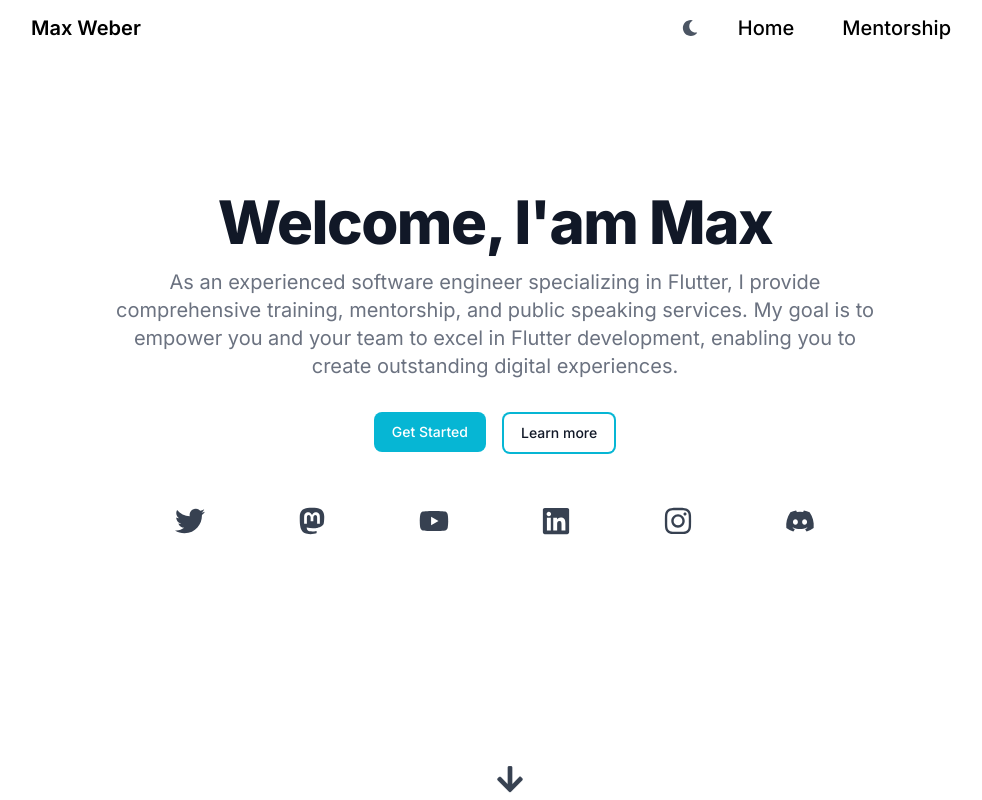
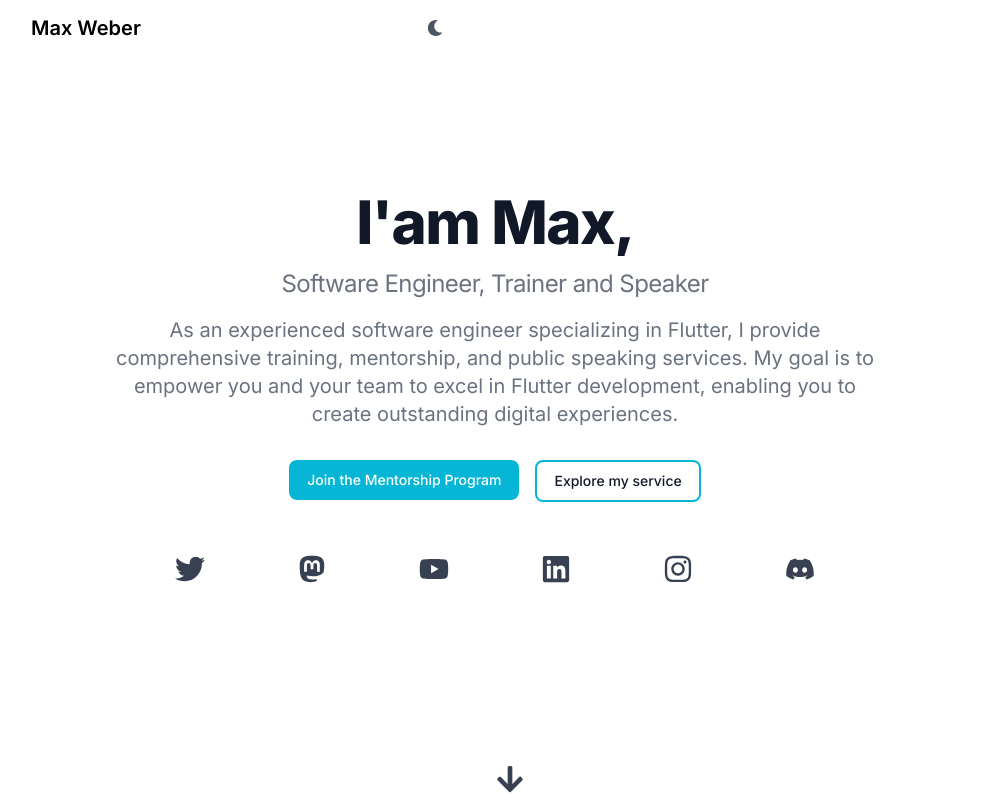
Before and after one commit to md-weber/website, a Next.js app: page / in a window 1280 px wide. Shown: the top 800 px of the page, without its empty margins (145-1127 px from the left). Built offline with nearby package versions, Linux system fonts and the light colour scheme.

Commit message:
[Feature] Cleaned up some parts of the website

```diff
--- a/src/app/mentorship/page.tsx
+++ b/src/app/mentorship/page.tsx
@@ -1,8 +1,77 @@
-import MentorshipTiers from "@/components/mentorship-tiers";
-export default function Mentorship() {
+'use client'
+import React from 'react';
+import {Button} from "flowbite-react";
+import Link from "next/link";
+
+const Mentorship = () => {
     return (
-        <>
-            <MentorshipTiers/>
-        </>
-    )
-}
+        <div className={"m-auto"}>
+            <h2 className="text-4xl font-semibold text-gray-800 dark:text-white">Mentorship Program</h2>
+
+            <section className="mt-6">
+                <h3 className="text-2xl font-semibold text-gray-800 dark:text-gray-200">A Special Welcome Note</h3>
+                <div className="mt-4">
+                    <iframe className={"aspect-video w-full lg:w-1/2"}
+                            src="https://www.youtube.com/embed/8nJpxM4TvH0"
+                            title="YouTube video player"
+                            allow="accelerometer; autoplay; clipboard-write; encrypted-media; gyroscope; picture-in-picture"
+                            allowFullScreen></iframe>
+                </div>
+            </section>
+
+            <section className="mt-6">
+                <h3 className="text-2xl font-semibold text-gray-800 dark:text-gray-200">Program Overview</h3>
+                <p className="my-2 text-gray-600 dark:text-gray-400">Welcome to the Full-Stack Mastery Program, a
+                    mentorship journey designed with you in mind.
+
+                    In this unique mentorship program, you&apos;ll be taken on an immersive journey to become a proficient
+                    Full Stack Developer under my guidance. As an industry expert with several years of experience
+                    across various programming frameworks and languages, my mission is to provide you with the tools,
+                    knowledge, and confidence to thrive in your career as a developer.
+                </p>
+
+                <h4 className="text-lg text-gray-800 dark:text-gray-200">What to Expect</h4>
+                <ul className="mt-2 text-gray-600 list-disc list-inside dark:text-gray-400">
+                    <li>Personalized Development Plan</li>
+                    <li>Regular One-on-One Sessions</li>
+                    <li>Real-World Coding Projects</li>
+                    <li>Continuous Feedback and Improvement</li>
+                </ul>
+                <p className={"mt-2 text-gray-600 dark:text-gray-400"}>
+                    Whether you&apos;re seeking to elevate your existing skills or making a career transition, this
+                    mentorship program is designed to set you on the path to success in the world of Full Stack
+                    Development.
+
+                    Together, let&apos;s embark on this exciting journey.
+                </p>
+            </section>
+
+
+            <section className="mt-6">
+                <h3 className="text-2xl font-semibold text-gray-800 dark:text-gray-200">Mentorship Program Packages</h3>
+                <p className="mt-2 text-gray-600 dark:text-gray-400">[Your Program Packages]</p>
+            </section>
+
+            <section className="mt-6">
+                <h3 className="text-2xl font-semibold text-gray-800 dark:text-gray-200">Testimonials</h3>
+                <p className="mt-2 text-gray-600">[Your Testimonials]</p>
+            </section>
+
+            <section className="mt-6">
+                <h3 className="text-2xl font-semibold text-gray-800 dark:text-gray-200">Frequently Asked Questions</h3>
+                <p className="mt-2 text-gray-600 dark:text-gray-400">[Your FAQs]</p>
+            </section>
+
+            <section className="mt-10">
+                <h3 className="text-2xl font-semibold text-gray-800 mb-2 dark:text-gray-200">Ready to Begin Your
+                    Journey?</h3>
+                <Link href={"https://flutterexplained.gumroad.com/l/ydgtfV"} target={"_blank"}>
+                    <Button className="w-full" gradientDuoTone={"cyanToBlue"}>
+                        Sign Up for the Program
+                    </Button></Link>
+            </section>
+        </div>
+    );
+};
+
+export default Mentorship;
--- a/src/app/page.tsx
+++ b/src/app/page.tsx
@@ -12,21 +12,24 @@ export default function Home() {
             description: "With my extensive experience in Flutter development, I provide bespoke training sessions tailored to your specific needs. It's always my goal to ensure your team gets the most out of every training session and comes away with a greater understanding of Flutter.",
             image: teaching,
             readMore: true,
-            readMoreButtonText: "Book a Training Session"
+            readMoreButtonText: "Book a Training Session",
+            readMoreLink: "/company-training"
         },
         {
             title: "Mentorship Program",
             description: "As part of my commitment to the Flutter community, I run a mentorship program offering one-on-one guidance and support. Whether you're new to Flutter or looking to take your skills to the next level, I'm here to guide you every step of the way.",
             image: mentoring,
             readMore: true,
-            readMoreButtonText: "Join the Mentorship Program"
+            readMoreButtonText: "Join the Mentorship Program",
+            readMoreLink: "/mentorship"
         },
         {
             title: "Public Speaker at Events",
             description: "Having spoken at a variety of events and conferences, I'm comfortable and experienced in conveying complex Flutter concepts to both small and large audiences. If you're looking for a speaker for your event, don't hesitate to reach out.",
             image: publicSpeakingImage,
             readMore: true,
-            readMoreButtonText: "Invite Me to Speak"
+            readMoreButtonText: "Invite Me to Speak",
+            readMoreLink: "/public-speaker"
         },
     ]
 
--- a/src/components/nav-bar.tsx
+++ b/src/components/nav-bar.tsx
@@ -1,4 +1,4 @@
-import {Button, Navbar} from "flowbite-react";
+import {Navbar} from "flowbite-react";
 import {FaMoon, FaSun} from "react-icons/fa";
 import Link from "next/link";
 
@@ -16,17 +16,19 @@ export default function NavBar(props: { toggleDarkMode: () => void, darkMode: bo
                         <FaMoon className={"text-gray-600"}/>}
                 </div>
                 <Navbar.Toggle/>
-                <Navbar.Collapse>
+
+            </div>
+            <Navbar.Collapse className={""}>
                 <Link href="/"
-                          className={"bg-blue-700 text-xl dark:text-gray-200 py-1 px-2 md:bg-transparent"}>
+                      className={"bg-blue-700 text-xl text-white py-1 px-2 md:bg-transparent"}>
                     <p> Home </p>
                 </Link>
                 <Link href={"/mentorship"}
-                          className={"bg-blue-700 text-xl dark:text-gray-200 py-1 px-2 md:bg-transparent"}>
+                      className={"bg-blue-700 text-xl text-white py-1 px-2 md:bg-transparent"}>
                     <p> Mentorship </p>
                 </Link>
             </Navbar.Collapse>
-            </div>
+
 
         </Navbar>
     )
--- a/src/components/page-header.tsx
+++ b/src/components/page-header.tsx
@@ -2,13 +2,24 @@ import React from "react";
 import {Button} from "flowbite-react";
 import SocialMediaIcons from "@/components/social-media-links";
 import {FaArrowDown} from "react-icons/fa";
+import Link from "next/link";
 
 export default function PageHeader() {
+    function smoothScrollingToService() {
+        return () => {
+            const element = document.getElementById("my-services");
+            if (!!element) element.scrollIntoView({block: "start", behavior: "smooth"})
+        };
+    }
+
     return (
         <section className="bg-white dark:bg-gray-900 py-8 lg:py-16">
             <div className="mx-auto max-w-screen-xl text-center px-8 lg:py-8">
-                <h1 className="mb-4 text-4xl font-extrabold tracking-tight leading-none text-gray-900 md:text-5xl lg:text-6xl dark:text-white">Welcome,
-                    I&apos;am Max</h1>
+                <h1 className="mb-4 text-4xl font-extrabold tracking-tight leading-none text-gray-900 md:text-5xl lg:text-6xl dark:text-white">
+                    I&apos;am Max,</h1>
+                <h3 className="mb-4 text-2xl tracking-tight leading-none text-gray-500 md:text-5xl lg:text-2xl dark:text-gray-300">
+                    Software Engineer, Trainer and Speaker
+                </h3>
                 <p className="mb-8 text-lg font-normal text-gray-500 lg:text-xl sm:px-16 dark:text-gray-400">
                     As an experienced software engineer specializing in Flutter, I provide comprehensive
                     training, mentorship, and public speaking services. My goal is to empower you and your
@@ -16,17 +27,18 @@ export default function PageHeader() {
                     experiences.
                 </p>
                 <div className="flex flex-col space-y-4 sm:flex-row sm:justify-center sm:space-y-0 sm:space-x-4">
-                    <Button gradientDuoTone={"cyanToBlue"}>Get Started</Button>
-                    <Button gradientDuoTone={"cyanToBlue"} outline>Learn more</Button>
+                    <Link href={"/mentorship"}>
+                        <Button gradientDuoTone={"cyanToBlue"} className={"w-full"}>
+                            Join the Mentorship Program
+                        </Button></Link>
+                    <Button gradientDuoTone={"cyanToBlue"} outline onClick={smoothScrollingToService()}>Explore my
+                        service</Button>
                 </div>
             </div>
             <SocialMediaIcons/>
             <FaArrowDown
                 className={"absolute bottom-0 left-1/2 text-3xl text-gray-700 animate-bounce dark:text-gray-200"}
-                onClick={() => {
-                    const element = document.getElementById("my-services");
-                    if (!!element) element.scrollIntoView({block: "start", behavior: "smooth"})
-                }}/>
+                onClick={smoothScrollingToService()}/>
         </section>
     )
 }
--- a/src/components/service-card.tsx
+++ b/src/components/service-card.tsx
@@ -1,6 +1,7 @@
 'use client'
 import {StaticImageData} from 'next/image'
 import {Button, Card} from 'flowbite-react';
+import Link from "next/link";
 
 export interface CardProps {
     image: StaticImageData,
@@ -8,6 +9,7 @@ export interface CardProps {
     description: string,
     readMore: boolean,
     readMoreButtonText?: string;
+    readMoreLink?: string;
 }
 
 export default function ServiceCard(prop: CardProps) {
@@ -22,9 +24,10 @@ export default function ServiceCard(prop: CardProps) {
                 <div>{prop.description}</div>
             </div>
             {
-                prop.readMore && <Button gradientDuoTone={"cyanToBlue"}>
-                    <div> {prop.readMoreButtonText} </div>
-                </Button>
+                prop.readMore &&
+                <Link href={prop.readMoreLink!}><Button gradientDuoTone={"cyanToBlue"} className={"w-full"}>
+                    {prop.readMoreButtonText}
+                </Button></Link>
             }
         </Card>
     )
```
Lines whose indentation alone changed are shown as unchanged.
